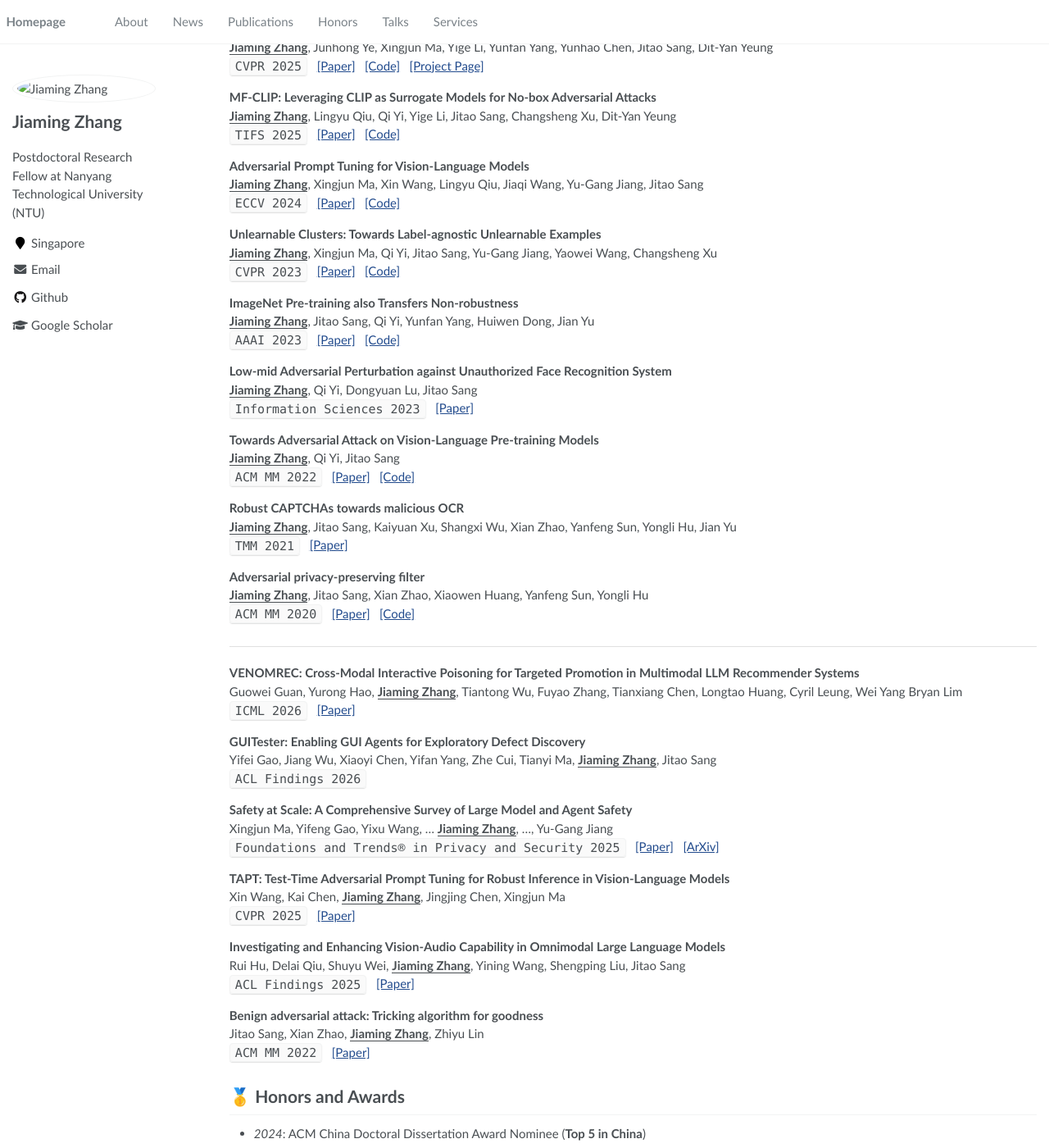
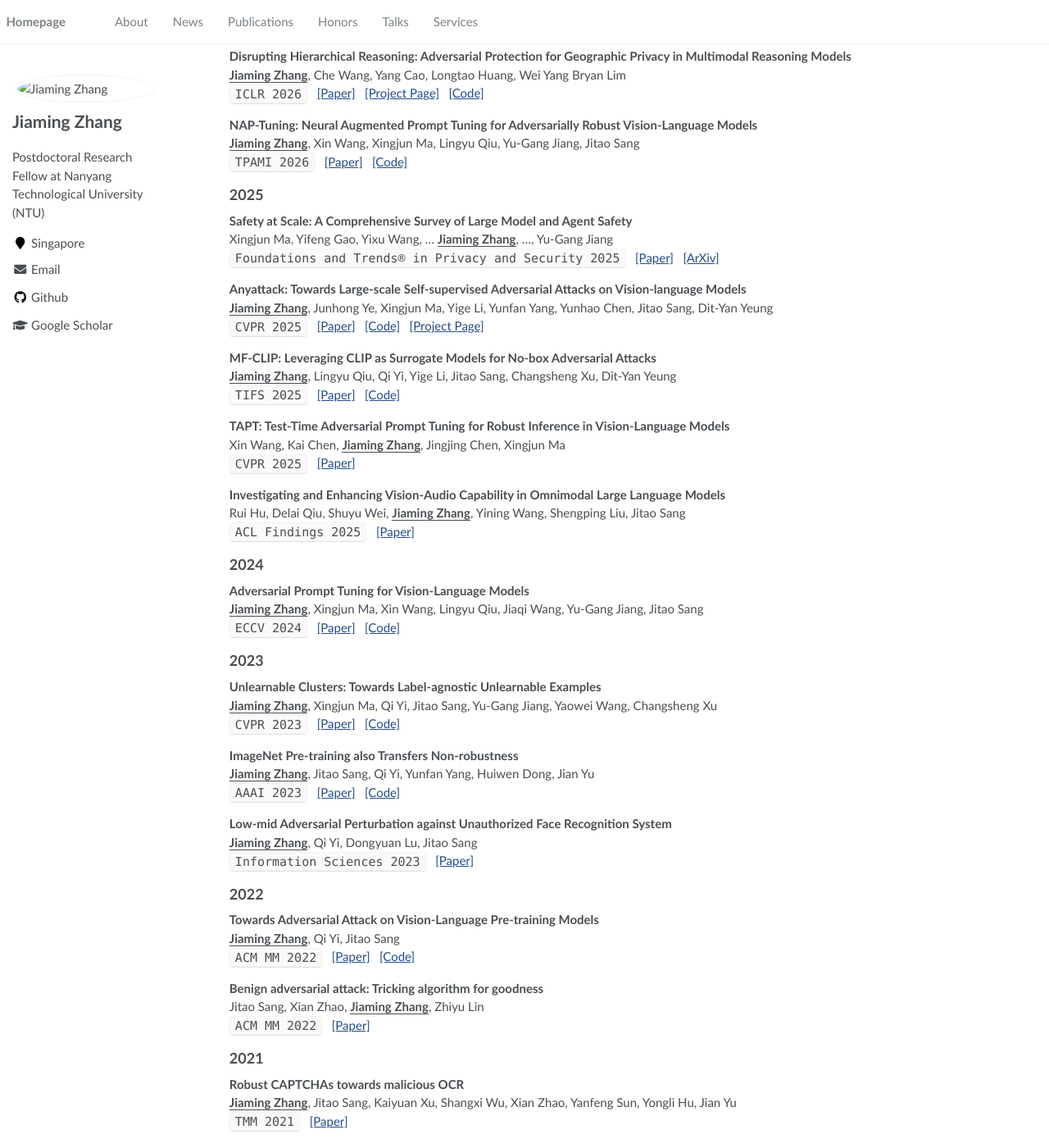
Before and after one commit to jiamingzhang94/jiamingzhang94.github.io, a Jekyll site: the page built from _pages/about.md, in a window 1280 px wide and 1400 px high, scrolled down 1335 px. Shown: the whole window at 82% size. Built offline with Jekyll 4.4.1, drawn with Linux system fonts in a browser that asks for light colours; some of the changed text lies outside the part shown.

Commit message:
Group publications by year

```diff
--- a/_pages/about.md
+++ b/_pages/about.md
@@ -70,6 +70,18 @@ My research focuses on **Trustworthy AI**, with particular interests in **advers
 
 <div style="margin-bottom: 15px;"></div>
 
+**VENOMREC: Cross-Modal Interactive Poisoning for Targeted Promotion in Multimodal LLM Recommender Systems**
+<br> Guowei Guan, Yurong Hao, <u><strong>Jiaming Zhang</strong></u>, Tiantong Wu, Fuyao Zhang, Tianxiang Chen, Longtao Huang, Cyril Leung, Wei Yang Bryan Lim
+<br> ``ICML 2026`` &nbsp; <a href="https://arxiv.org/abs/2602.06409">[Paper]</a>
+
+<div style="margin-bottom: 15px;"></div>
+
+**GUITester: Enabling GUI Agents for Exploratory Defect Discovery**
+<br> Yifei Gao, Jiang Wu, Xiaoyi Chen, Yifan Yang, Zhe Cui, Tianyi Ma, <u><strong>Jiaming Zhang</strong></u>, Jitao Sang
+<br> ``ACL Findings 2026``
+
+<div style="margin-bottom: 15px;"></div>
+
 **Disrupting Hierarchical Reasoning: Adversarial Protection for Geographic Privacy in Multimodal Reasoning Models**
 <br> <u><strong>Jiaming Zhang</strong></u>, Che Wang, Yang Cao, Longtao Huang, Wei Yang Bryan Lim
 <br> ``ICLR 2026`` &nbsp; <a href="https://arxiv.org/abs/2512.08503">[Paper]</a> &nbsp; <a href="https://jiamingzhang94.github.io/reasonbreak/">[Project Page]</a> &nbsp; <a href="https://github.com/jiamingzhang94/reasonbreak">[Code]</a>
@@ -79,6 +91,14 @@ My research focuses on **Trustworthy AI**, with particular interests in **advers
 **NAP-Tuning: Neural Augmented Prompt Tuning for Adversarially Robust Vision-Language Models**
 <br> <u><strong>Jiaming Zhang</strong></u>, Xin Wang, Xingjun Ma, Lingyu Qiu, Yu-Gang Jiang, Jitao Sang
 <br> ``TPAMI 2026`` &nbsp; <a href="https://arxiv.org/abs/2506.12706">[Paper]</a> &nbsp; <a href="https://github.com/jiamingzhang94/nap-tuning">[Code]</a>
+
+<div style="margin-bottom: 15px;"></div>
+
+## 2025
+
+**Safety at Scale: A Comprehensive Survey of Large Model and Agent Safety**
+<br> Xingjun Ma, Yifeng Gao, Yixu Wang, ... <u><strong>Jiaming Zhang</strong></u>, ..., Yu-Gang Jiang
+<br> ``Foundations and Trends® in Privacy and Security 2025`` &nbsp; <a href="https://www.nowpublishers.com/article/Details/SEC-051">[Paper]</a> &nbsp; <a href="https://arxiv.org/abs/2502.05206">[ArXiv]</a>
 
 <div style="margin-bottom: 15px;"></div>
 
@@ -94,11 +114,27 @@ My research focuses on **Trustworthy AI**, with particular interests in **advers
 
 <div style="margin-bottom: 15px;"></div>
 
+**TAPT: Test-Time Adversarial Prompt Tuning for Robust Inference in Vision-Language Models**
+<br> Xin Wang, Kai Chen, <u><strong>Jiaming Zhang</strong></u>, Jingjing Chen, Xingjun Ma
+<br> ``CVPR 2025`` &nbsp; <a href="https://arxiv.org/abs/2411.13136">[Paper]</a>
+
+<div style="margin-bottom: 15px;"></div>
+
+**Investigating and Enhancing Vision-Audio Capability in Omnimodal Large Language Models**
+<br> Rui Hu, Delai Qiu, Shuyu Wei, <u><strong>Jiaming Zhang</strong></u>, Yining Wang, Shengping Liu, Jitao Sang
+<br> ``ACL Findings 2025`` &nbsp; <a href="https://arxiv.org/pdf/2503.00059">[Paper]</a>
+
+<div style="margin-bottom: 15px;"></div>
+
+## 2024
+
 **Adversarial Prompt Tuning for Vision-Language Models**
 <br> <u><strong>Jiaming Zhang</strong></u>, Xingjun Ma, Xin Wang, Lingyu Qiu, Jiaqi Wang, Yu-Gang Jiang, Jitao Sang
 <br> ``ECCV 2024`` &nbsp; <a href="https://arxiv.org/abs/2311.11261">[Paper]</a> &nbsp; <a href="https://github.com/jiamingzhang94/Adversarial-Prompt-Tuning">[Code]</a>
 
 <div style="margin-bottom: 15px;"></div>
+
+## 2023
 
 **Unlearnable Clusters: Towards Label-agnostic Unlearnable Examples**
 <br> <u><strong>Jiaming Zhang</strong></u>, Xingjun Ma, Qi Yi, Jitao Sang, Yu-Gang Jiang, Yaowei Wang, Changsheng Xu
@@ -118,11 +154,21 @@ My research focuses on **Trustworthy AI**, with particular interests in **advers
 
 <div style="margin-bottom: 15px;"></div>
 
+## 2022
+
 **Towards Adversarial Attack on Vision-Language Pre-training Models**
 <br> <u><strong>Jiaming Zhang</strong></u>, Qi Yi, Jitao Sang
 <br> ``ACM MM 2022`` &nbsp; <a href="https://arxiv.org/abs/2206.09391">[Paper]</a> &nbsp; <a href="https://github.com/adversarial-for-goodness/Co-Attack">[Code]</a>
 
 <div style="margin-bottom: 15px;"></div>
+
+**Benign adversarial attack: Tricking algorithm for goodness**
+<br> Jitao Sang, Xian Zhao, <u><strong>Jiaming Zhang</strong></u>, Zhiyu Lin
+<br> ``ACM MM 2022`` &nbsp; <a href="https://arxiv.org/abs/2107.11986">[Paper]</a>
+
+<div style="margin-bottom: 15px;"></div>
+
+## 2021
 
 **Robust CAPTCHAs towards malicious OCR**
 <br> <u><strong>Jiaming Zhang</strong></u>, Jitao Sang, Kaiyuan Xu, Shangxi Wu, Xian Zhao, Yanfeng Sun, Yongli Hu, Jian Yu
@@ -130,46 +176,11 @@ My research focuses on **Trustworthy AI**, with particular interests in **advers
 
 <div style="margin-bottom: 15px;"></div>
 
+## 2020
+
 **Adversarial privacy-preserving filter**
 <br> <u><strong>Jiaming Zhang</strong></u>, Jitao Sang, Xian Zhao, Xiaowen Huang, Yanfeng Sun, Yongli Hu
 <br> ``ACM MM 2020`` &nbsp; <a href="https://arxiv.org/abs/2007.12861">[Paper]</a> &nbsp; <a href="https://github.com/adversarial-for-goodness/APF">[Code]</a>
-
-<hr style="border: none; border-top: 1px solid #e0e0e0; margin: 28px 0 20px 0;">
-
-**VENOMREC: Cross-Modal Interactive Poisoning for Targeted Promotion in Multimodal LLM Recommender Systems**
-<br> Guowei Guan, Yurong Hao, <u><strong>Jiaming Zhang</strong></u>, Tiantong Wu, Fuyao Zhang, Tianxiang Chen, Longtao Huang, Cyril Leung, Wei Yang Bryan Lim
-<br> ``ICML 2026`` &nbsp; <a href="https://arxiv.org/abs/2602.06409">[Paper]</a>
-
-<div style="margin-bottom: 15px;"></div>
-
-**GUITester: Enabling GUI Agents for Exploratory Defect Discovery**
-<br> Yifei Gao, Jiang Wu, Xiaoyi Chen, Yifan Yang, Zhe Cui, Tianyi Ma, <u><strong>Jiaming Zhang</strong></u>, Jitao Sang
-<br> ``ACL Findings 2026``
-
-<div style="margin-bottom: 15px;"></div>
-
-**Safety at Scale: A Comprehensive Survey of Large Model and Agent Safety**
-<br> Xingjun Ma, Yifeng Gao, Yixu Wang, ... <u><strong>Jiaming Zhang</strong></u>, ..., Yu-Gang Jiang
-<br> ``Foundations and Trends® in Privacy and Security 2025`` &nbsp; <a href="https://www.nowpublishers.com/article/Details/SEC-051">[Paper]</a> &nbsp; <a href="https://arxiv.org/abs/2502.05206">[ArXiv]</a>
-
-<div style="margin-bottom: 15px;"></div>
-
-**TAPT: Test-Time Adversarial Prompt Tuning for Robust Inference in Vision-Language Models**
-<br> Xin Wang, Kai Chen, <u><strong>Jiaming Zhang</strong></u>, Jingjing Chen, Xingjun Ma
-<br> ``CVPR 2025`` &nbsp; <a href="https://arxiv.org/abs/2411.13136">[Paper]</a>
-
-<div style="margin-bottom: 15px;"></div>
-
-**Investigating and Enhancing Vision-Audio Capability in Omnimodal Large Language Models**
-<br> Rui Hu, Delai Qiu, Shuyu Wei, <u><strong>Jiaming Zhang</strong></u>, Yining Wang, Shengping Liu, Jitao Sang
-<br> ``ACL Findings 2025`` &nbsp; <a href="https://arxiv.org/pdf/2503.00059">[Paper]</a>
-
-<div style="margin-bottom: 15px;"></div>
-
-**Benign adversarial attack: Tricking algorithm for goodness**
-<br> Jitao Sang, Xian Zhao, <u><strong>Jiaming Zhang</strong></u>, Zhiyu Lin
-<br> ``ACM MM 2022`` &nbsp; <a href="https://arxiv.org/abs/2107.11986">[Paper]</a>
-
 
 <span class='anchor' id='honors'></span>
 # 🥇 Honors and Awards
```
Also changed, not shown: other parts of _pages/about.md (+1 -1 lines).
